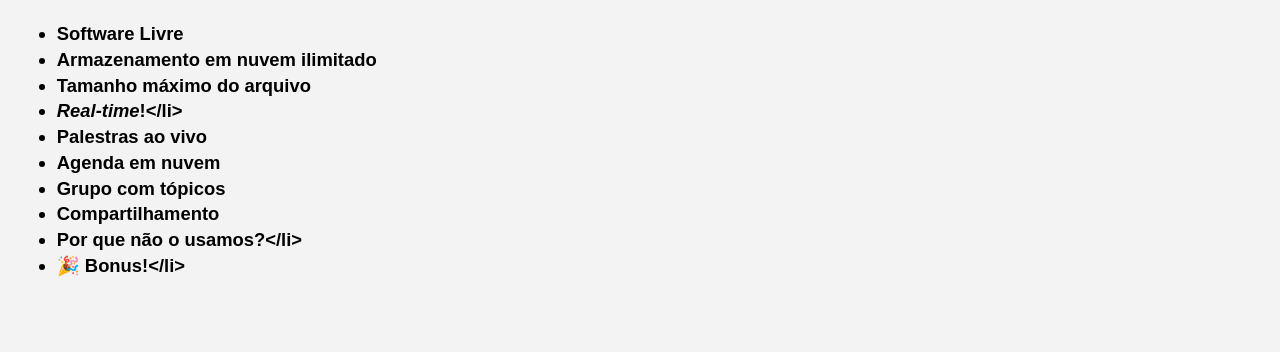
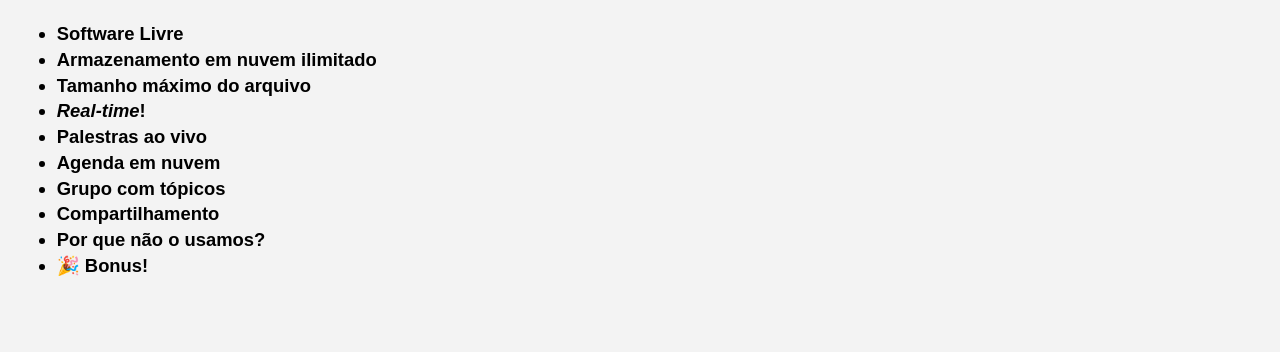
Before and after one commit to Joesynth/joesynth.github.io, a Jekyll site: the page built from _posts/2021-01-28-telegram-tutorial-7-motivos-para-usar-na-sua-empresa.md, in a window 1280 px wide and 1400 px high. Shown: the part 409-761 px from the top of the window. Built offline with Jekyll 4.4.1, drawn with Linux system fonts in a browser that asks for light colours; some of the changed text lies outside the part shown.

Commit message:
Update 2021-01-28-telegram-tutorial-7-motivos-para-usar-na-sua-empresa.md

```diff
--- a/_posts/2021-01-28-telegram-tutorial-7-motivos-para-usar-na-sua-empresa.md
+++ b/_posts/2021-01-28-telegram-tutorial-7-motivos-para-usar-na-sua-empresa.md
@@ -9,13 +9,13 @@
 - Software Livre
 - Armazenamento em nuvem ilimitado
 - Tamanho máximo do arquivo
-- *Real-time*!</li>
+- *Real-time*!
 - Palestras ao vivo
 - Agenda em nuvem
 - Grupo com tópicos
 - Compartilhamento
-- Por que não o usamos?</li>
-- 🎉️ Bonus!</li>
+- Por que não o usamos?
+- 🎉️ Bonus!
 
 
 
@@ -27,19 +27,17 @@
 
 | One Drive | Telegram  | Google Drive |
 | :---: | :---: | :---: |
-|5 GB|ilimitado|15 GB|
-|❌️|✔️|❌️|
+|5 GB<br />❌️|ilimitado<br />✔️|15 GB<br />❌️|
 
 
 
 ## Tamanho máximo do arquivo
 
-Lidar com arquivos enormes é um trunfo sensacional do Tele, o que é bem-vindo com vídeos.
+<img src="https://ravel.com.br/blog/wp-content/uploads/2020/03/tamanho-arquivo.png" width="120" />Lidar com arquivos enormes é um trunfo sensacional do Tele, o que é bem-vindo com vídeos.
 
 | **WhatsApp** | **Telegram** |
 | :---: | :---: |
-| 100 MB | 2 GB |
-|❌️|✔️|
+| 100 MB<br />❌️ | 2 GB<br />✔️ |
 
 Comparado a imagem e áudio, o vídeo é o tipo de conteúdo que mais consome memória.
 
@@ -54,13 +52,13 @@
 
 ## *Real-time*!
 
-Acesso à conta em tempo real: agilidade! Enquanto um serviço como o Google Drive é preciso estar logado na conta de *email* para acessar, no *Tele* é só abrir o app. Simples assim!
+<img src="https://blog.auddas.com/wp-content/uploads/2024/03/Funil-ampulheta-entenda-como-funciona-esta-eficiente-estrategia-1024x683.jpg" width="120" />Acesso à conta em tempo real: agilidade! Enquanto um serviço como o Google Drive é preciso estar logado na conta de *email* para acessar, no *Tele* é só abrir o app. Simples assim!
 
 *Particularmente, abandonei o Google Drive há anos por causa da burocracia. Eu tinha vários emails e nem sempre estava naquele que correspondia à conta Google _daí era preciso trocar, passando por aquele processo chato de telas, verificações...*
 
 ## Palestras ao vivo
 
-<img src="https://img.freepik.com/fotos-gratis/mulher-de-negocios-empoderada-trabalhando-na-cidade_23-2149589059.jpg?semt=ais_hybrid&amp;w=740" width="80" /> No *Tele* você transmite um evento ao vivo. Se sua empresa já ofereceu uma palestra e faltou algum colaborador, por motivo de doença ou outro qualquer, esse recurso é bem útil. O organizador do evento pode compartilhar *links* de transmissão, arquivos de mídia e outros conteúdos importantes durante o evento.
+<img src="https://img.freepik.com/fotos-gratis/mulher-de-negocios-empoderada-trabalhando-na-cidade_23-2149589059.jpg?semt=ais_hybrid&amp;w=740" width="100" /> No *Tele* você transmite um evento ao vivo. Se sua empresa já ofereceu uma palestra e faltou algum colaborador, por motivo de doença ou outro qualquer, esse recurso é bem útil. O organizador do evento pode compartilhar *links* de transmissão, arquivos de mídia e outros conteúdos importantes durante o evento.
 
 
 <blockquote>Vale lembrar, a funcionalidade de transmissão ao vivo tem tudo a ver com duas belas qualidades do Telegram: armazenamento em nuvem e lidar com arquivos de grande tamanho.</blockquote>
@@ -75,11 +73,11 @@
 
 🤔️ Outra dica? Gravar a palestra durante o evento e depois compartilhar no grupo da empresa.
 
-## ✍️ Agenda em nuvem
+## Agenda em nuvem
 
-<img src="https://static.vecteezy.com/ti/fotos-gratis/p2/1817416-close-up-de-uma-mao-escrevendo-em-um-caderno-gratis-foto.jpg" width="120" />
+<img src="https://blog.auddas.com/wp-content/uploads/2024/03/Funil-ampulheta-entenda-como-funciona-esta-eficiente-estrategia-1024x683.jpg" width="120" />
 
-**Saved Messages **<sup>Mensagens Salvas</sup>: é uma agenda ou diário de anotações... só que em nuvem! Somente você terá acesso a tudo que está aí; podendo anotar lembretes, poesias, o que fez durante o dia etc.
+**Mensagens Salvas** <sup>*Saved Messages*</sup>: é uma agenda ou diário de anotações... só que em nuvem! Somente você terá acesso a tudo que está aí; podendo anotar lembretes, poesias, o que fez durante o dia etc.
 
 **Como usar**?
 
```
